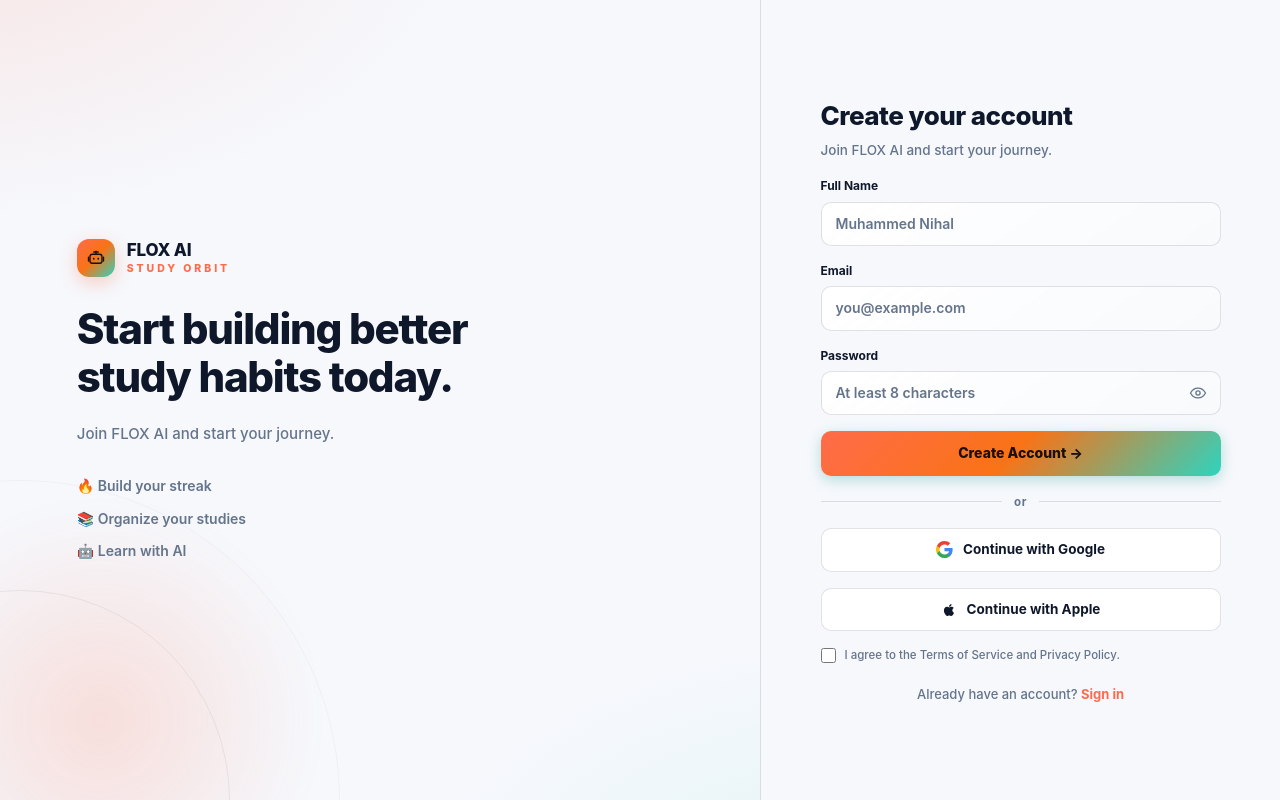
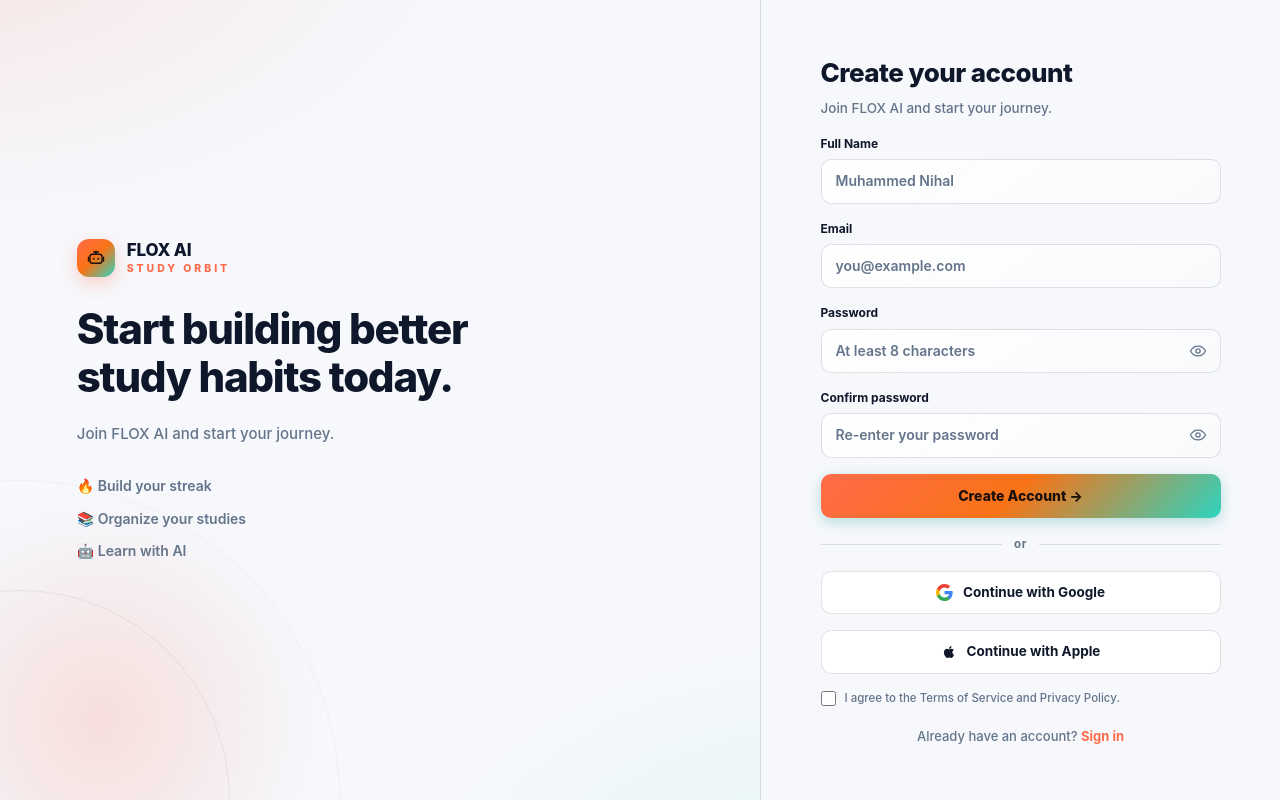
Before and after one commit to MUHAMMEDNIHAL-CP/AI-Study-Planner, a React (Vite) app in the folder frontend/: page /register in a window 1280 px wide. Built offline with nearby package versions, Linux system fonts and the light colour scheme.

Commit message:
i edited the files

```diff
--- a/frontend/src/pages/LandingPage.tsx
+++ b/frontend/src/pages/LandingPage.tsx
@@ -136,7 +136,7 @@
                 <span className="ln-window-dot red" />
                 <span className="ln-window-dot yellow" />
                 <span className="ln-window-dot green" />
-                <span className="ln-window-url">app.focusflow.ai</span>
+                <span className="ln-window-url">app.flox.ai</span>
               </div>
               <div className="ln-window-body">
                 <div className="ln-sidebar">
@@ -387,7 +387,7 @@
           <motion.div className="ln-section-head" {...reveal(0.3)}>
             <span className="ln-eyebrow">{'\uD83C\uDF93'} Exam prep</span>
             <h2>Prepare with a plan</h2>
-            <p>Stop guessing what to revise before an exam. FocusFlow combines your syllabus, progress and study history into a realistic preparation plan.</p>
+            <p>Stop guessing what to revise before an exam. FLOX AI combines your syllabus, progress and study history into a realistic preparation plan.</p>
           </motion.div>
           <motion.div className="ln-exam-card" {...reveal(0.3)}>
             <div className="ln-exam-head">
--- a/frontend/src/pages/RegisterPage.tsx
+++ b/frontend/src/pages/RegisterPage.tsx
@@ -45,7 +45,9 @@
   const [username, setUsername] = useState('')
   const [email, setEmail] = useState('')
   const [password, setPassword] = useState('')
+  const [confirmPassword, setConfirmPassword] = useState('')
   const [showPassword, setShowPassword] = useState(false)
+  const [showConfirm, setShowConfirm] = useState(false)
   const [agreeTerms, setAgreeTerms] = useState(false)
   const [loading, setLoading] = useState(false)
   const [error, setError] = useState<string | null>(null)
@@ -64,6 +66,10 @@
     e.preventDefault()
     setError(null)
     if (!agreeTerms) { toast.warn('Please agree to the Terms of Service first.'); return }
+    if (password !== confirmPassword) {
+      toast.warn('Passwords do not match.')
+      return
+    }
     setLoading(true)
     try {
       const { data } = await api.post<TokenResponse>('/auth/register/', { username, email, password })
@@ -151,6 +157,28 @@
           </div>
         </label>
 
+        <label className="au-field">
+          <span>Confirm password</span>
+          <div className="au-input-wrap">
+            <input
+              autoComplete="new-password"
+              placeholder="Re-enter your password"
+              type={showConfirm ? 'text' : 'password'}
+              value={confirmPassword}
+              onChange={(e) => setConfirmPassword(e.target.value)}
+              required
+            />
+            <button
+              className="au-eye"
+              onClick={() => setShowConfirm((v) => !v)}
+              type="button"
+              aria-label={showConfirm ? 'Hide password' : 'Show password'}
+            >
+              <EyeIcon off={showConfirm} />
+            </button>
+          </div>
+        </label>
+
         {password && (
           <div className="au-strength">
             <div className="au-strength-top">
```
